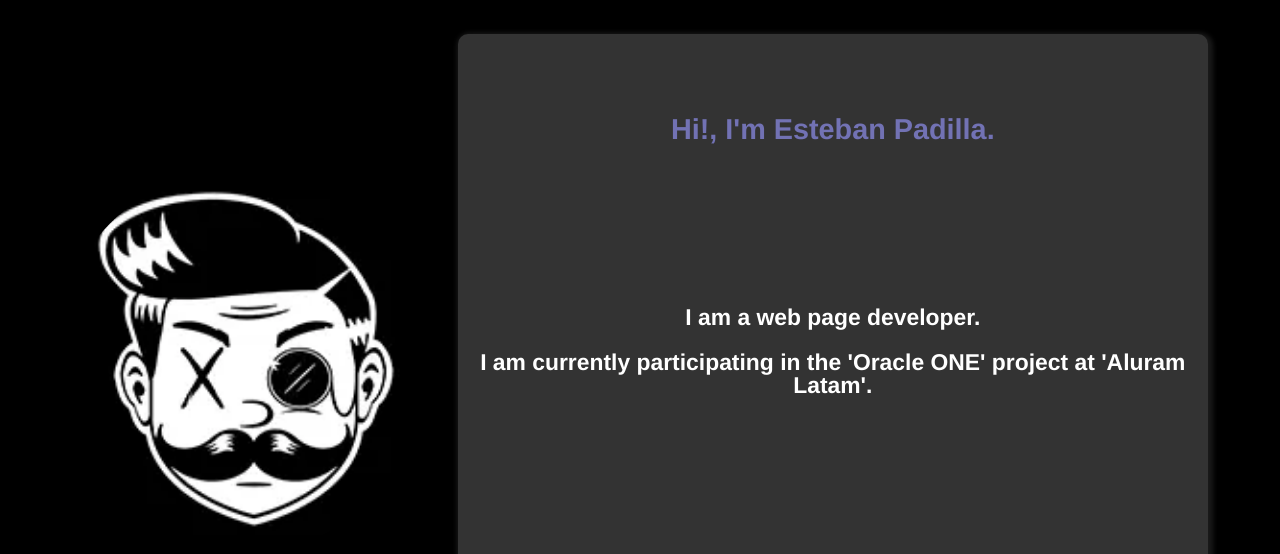
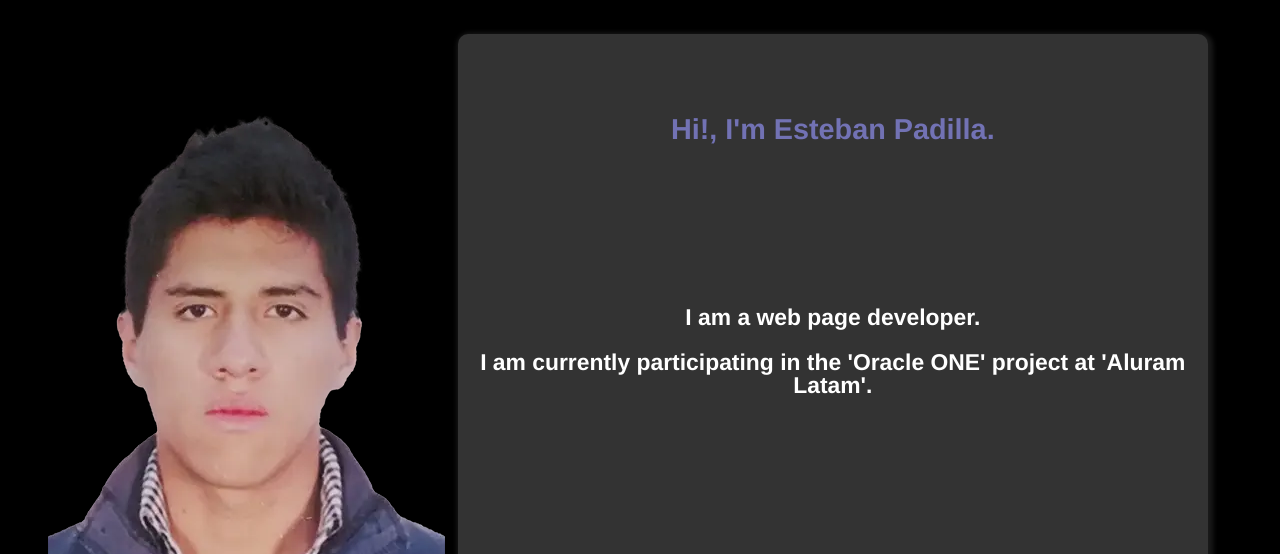
Before and after one commit to StephenOcka/Portfolio, a website with bundled scripts: page index.html in a window 1280 px wide. Shown: the part 96-650 px from the top of the page. Built offline with nearby package versions, Linux system fonts and the light colour scheme.

Commit message:
Profile photo added and technologies implemented in experiences

```diff
--- a/assets/app/home/css/main/banner.css
+++ b/assets/app/home/css/main/banner.css
@@ -11,12 +11,15 @@
     width: 100%;
   }
   [data-main_banner] > img {
-    border-radius: 100%;
+    border-radius: 20px;
     grid-area: 1/1;
-    height: 100%;
     overflow: hidden;
     place-self: center;
+    height: auto;
     width: auto;
+    min-width: 100px;
+    max-width: 250px;
+    max-height: 100%;
   }
   [data-main_banner] > section {
     background-color: rgba(255, 255, 255, 0.2);
@@ -58,10 +61,9 @@
   }
   [data-main_banner] > img {
     grid-column: 1/2;
-    height: auto;
-    min-width: 200px;
+    min-width: 100px;
     max-width: 400px;
-    width: 100%;
+    max-height: 90%;
   }
   [data-main_banner] > section {
     grid-column: 3/4;
--- a/assets/app/home/css/main/experience.css
+++ b/assets/app/home/css/main/experience.css
@@ -61,6 +61,19 @@
     text-align: center;
     color: rgb(255, 255, 255);
   }
+  [data-main_experience_container] > div > section > ul {
+    display: flex;
+    place-self: center;
+    height: 50px;
+    align-items: center;
+    justify-content: space-around;
+    width: 100%;
+    backdrop-filter: blur(0);
+  }
+  [data-main_experience_container] > div > section > ul > li > img {
+    max-height: 30px;
+    backdrop-filter: blur(15px);
+  }
   [data-main_experience_container] > div > section > div {
     display: flex;
     place-self: center;
--- a/assets/app/home/home.js
+++ b/assets/app/home/home.js
@@ -14,7 +14,7 @@ class createDom {
   static main = class {
     static #banner() {
       const author = document.querySelector("[data-main_banner]");
-      DOM.create.author.image(author);
+      DOM.create.author.picture(author);
       const networks = document.querySelector("[data-main_banner_list]");
       DOM.create.author.networks(networks);
     }
@@ -23,11 +23,22 @@ class createDom {
         const parent = document.querySelector(
           "[data-main_experience_container]"
         );
-        experiences.forEach(({ title, proyect, link, image }) => {
+        experiences.forEach(({ title, proyect, link, image, technologies }) => {
           const h3 = document.createElement("h3");
           h3.textContent = title;
           const p = document.createElement("p");
           p.textContent = proyect;
+          const technologiesImplemented = document.createElement("ul");
+          console.log(technologies);
+          technologies.forEach((imgTechno) => {
+            const imgTechnology = DOM.create.image(
+              imgTechno.webp,
+              imgTechno.alt
+            );
+            const technology = document.createElement("li");
+            technology.appendChild(imgTechnology);
+            technologiesImplemented.appendChild(technology);
+          });
           const btnDemo = document.createElement("btn");
           btnDemo.classList.add("button_89");
           btnDemo.textContent = "View Demo";
@@ -46,6 +57,7 @@ class createDom {
           const content = document.createElement("section");
           content.appendChild(h3);
           content.appendChild(p);
+          content.appendChild(technologiesImplemented);
           content.appendChild(buttons);
           const img = DOM.create.image(image.webp, image.alt);
           const div = document.createElement("div");
--- a/assets/app/home/home.json
+++ b/assets/app/home/home.json
@@ -10,10 +10,24 @@
       "image": {
         "webp": "./assets/src/image/proyect_textEncriptor.webp",
         "alt": "Text Encryptor"
-      }
+      },
+      "technologies": [
+        {
+          "webp": "./assets/src/image/skill_html5.webp",
+          "alt": "HTML5"
+        },
+        {
+          "webp": "./assets/src/image/skill_css3.webp",
+          "alt": "CSS3"
+        },
+        {
+          "webp": "./assets/src/image/skill_js.webp",
+          "alt": "Java Script"
+        }
+      ]
     },
     {
-      "title": "Juego de Ahorcado",
+      "title": "Hangman Game",
       "proyect": "Oracle One | Challenge | Sprint 02",
       "link": {
         "demo": "https://stephenocka.github.io/HangmanGame/",
@@ -22,7 +36,21 @@
       "image": {
         "webp": "./assets/src/image/proyect_hangmanGame.webp",
         "alt": "Hangman Game"
-      }
+      },
+      "technologies": [
+        {
+          "webp": "./assets/src/image/skill_html5.webp",
+          "alt": "HTML5"
+        },
+        {
+          "webp": "./assets/src/image/skill_css3.webp",
+          "alt": "CSS3"
+        },
+        {
+          "webp": "./assets/src/image/skill_js.webp",
+          "alt": "Java Script"
+        }
+      ]
     }
   ],
   "skills": {
--- a/assets/modules/js/dom.js
+++ b/assets/modules/js/dom.js
@@ -5,10 +5,17 @@ export class DOM {
     static image(img, src = "", alt = "") {
       img.src = src == "" ? "./assets/src/image/notFound.png" : src;
       img.alt = alt;
+      img.title = alt;
     }
   };
   static create = class {
     static author = class {
+      static picture(parent) {
+        dataBase.modules.author.then(({ picture }) => {
+          const img = DOM.create.image(picture.webp, picture.alt);
+          parent.appendChild(img);
+        });
+      }
       static image(parent) {
         dataBase.modules.author.then(({ image }) => {
           const img = DOM.create.image(image.webp, image.alt);
@@ -38,6 +45,7 @@ export class DOM {
       const img = document.createElement("img");
       img.src = src == "" ? "./assets/src/image/notFound.png" : src;
       img.alt = alt;
+      img.title = alt;
       return img;
     }
   };
--- a/assets/modules/json/author.json
+++ b/assets/modules/json/author.json
@@ -1,8 +1,12 @@
 {
   "name": "Esteban Padilla",
+  "picture": {
+    "webp": "./assets/src/image/pictureAuthor.webp",
+    "alt": "Esteban Padilla"
+  },
   "image": {
     "webp": "./assets/src/image/author.webp",
-    "alt": "Author"
+    "alt": "Author Image"
   },
   "networks": [
     {
```
Also changed, not shown: assets/src/image/pictureAuthor.webp (added).
